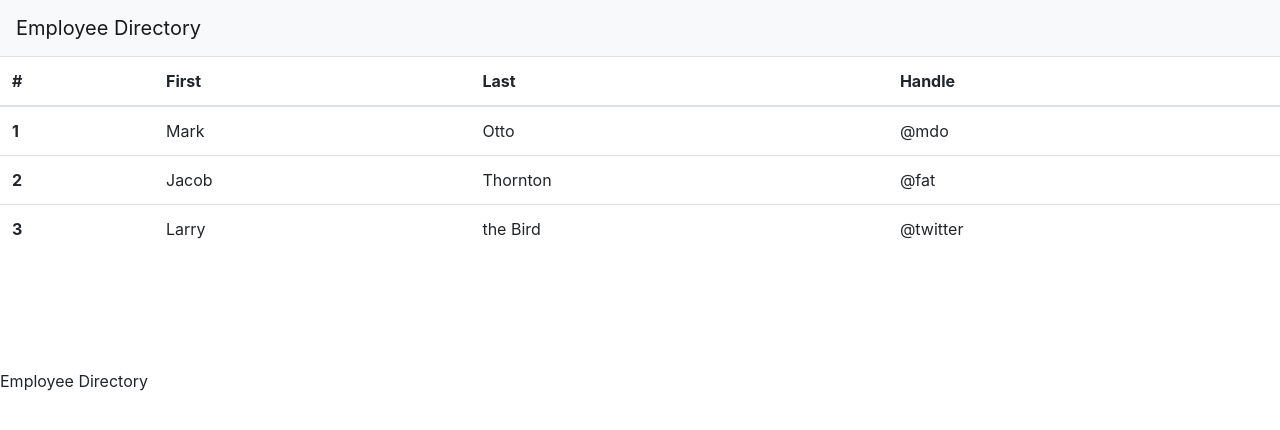
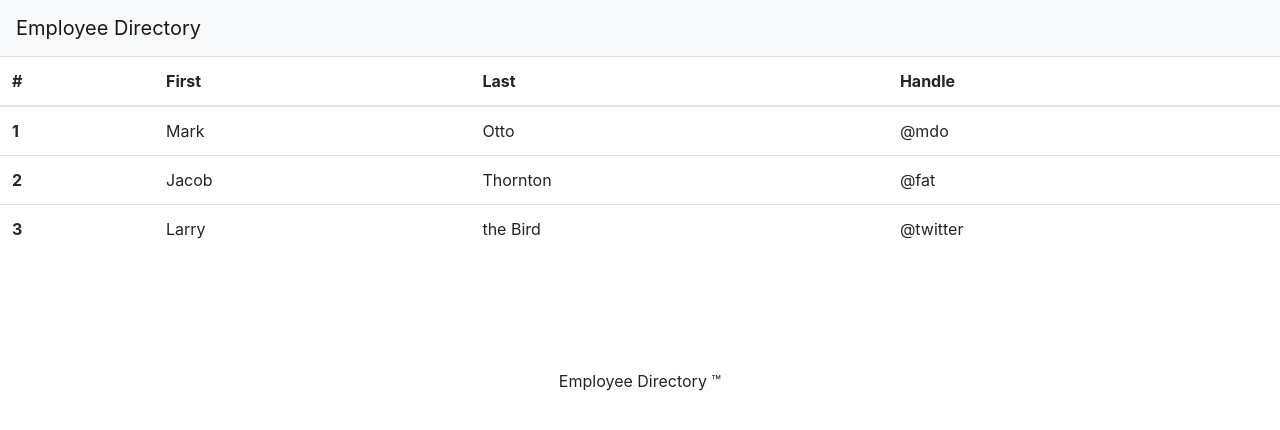
Before and after one commit to elliott-andrew/employee-directory, a React (Create React App) app: page / in a window 1280 px wide. Shown: the top 430 px of the page. Built offline with nearby package versions, Linux system fonts and the light colour scheme.

Commit message:
Centered and updated text in footer

```diff
--- a/src/components/Footer/index.js
+++ b/src/components/Footer/index.js
@@ -3,8 +3,8 @@ import React from "react";
 
 function Footer() {
     return (
-        <footer className="footer">
-        <span>Employee Directory</span>
+        <footer className="footer text-center">
+        <span>Employee Directory &#8482;</span>
       </footer>
     );
 };
```
